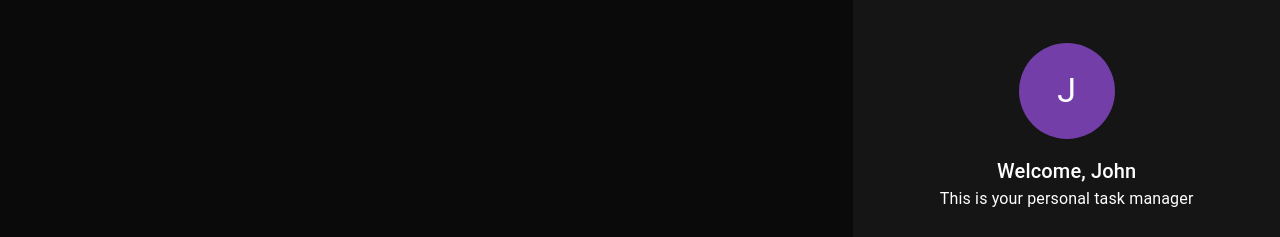
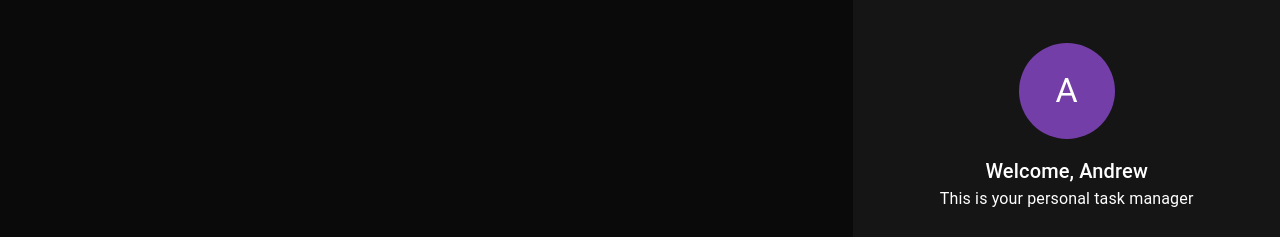
Before and after one commit to atmason90/task-manager, a React (Create React App) app in the folder task-manager/: page / in a window 1280 px wide. Shown: the part 273-510 px from the top of the page. Built offline with nearby package versions, Linux system fonts and the light colour scheme.

Commit message:
add typescript interface and proptypes to check props and dynamically generate content within component

```diff
--- a/task-manager/src/components/Sidebar/Sidebar.tsx
+++ b/task-manager/src/components/Sidebar/Sidebar.tsx
@@ -16,7 +16,7 @@
         flexDirection: 'column',
         alignItems: 'center',
     }}>
-        <Profile />
+        <Profile name='Andrew' />
     </Grid>
   )
 }
```
Also changed, not shown: task-manager/src/components/profile/profile.tsx (+8 -2 lines).
